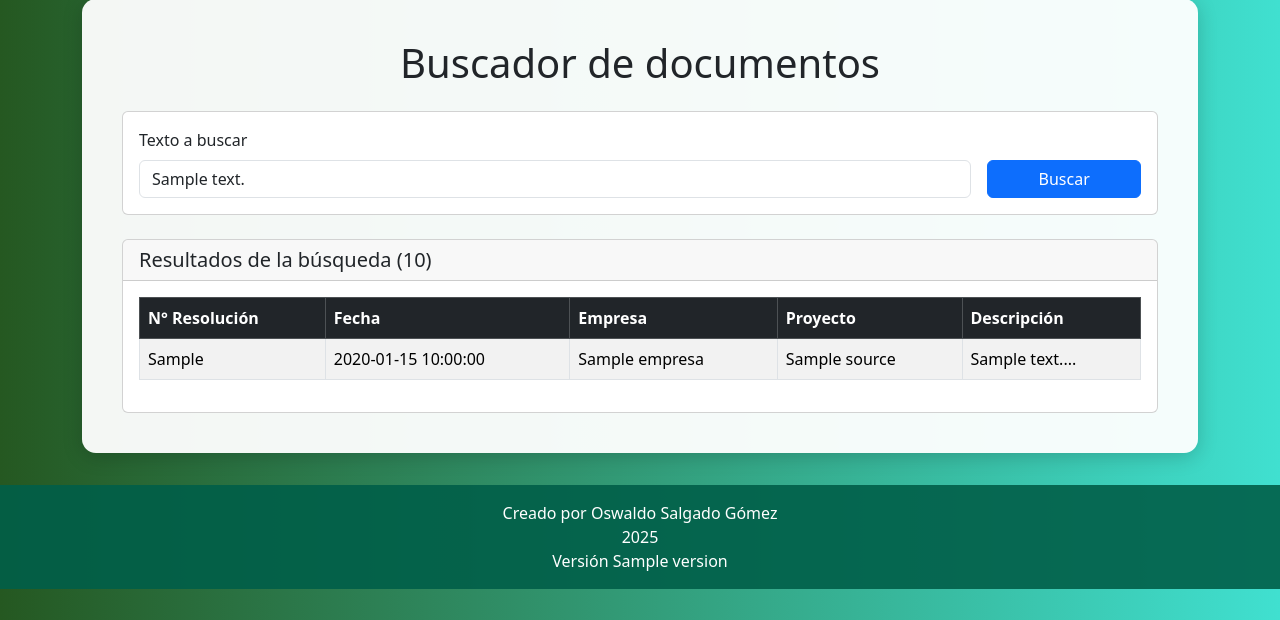
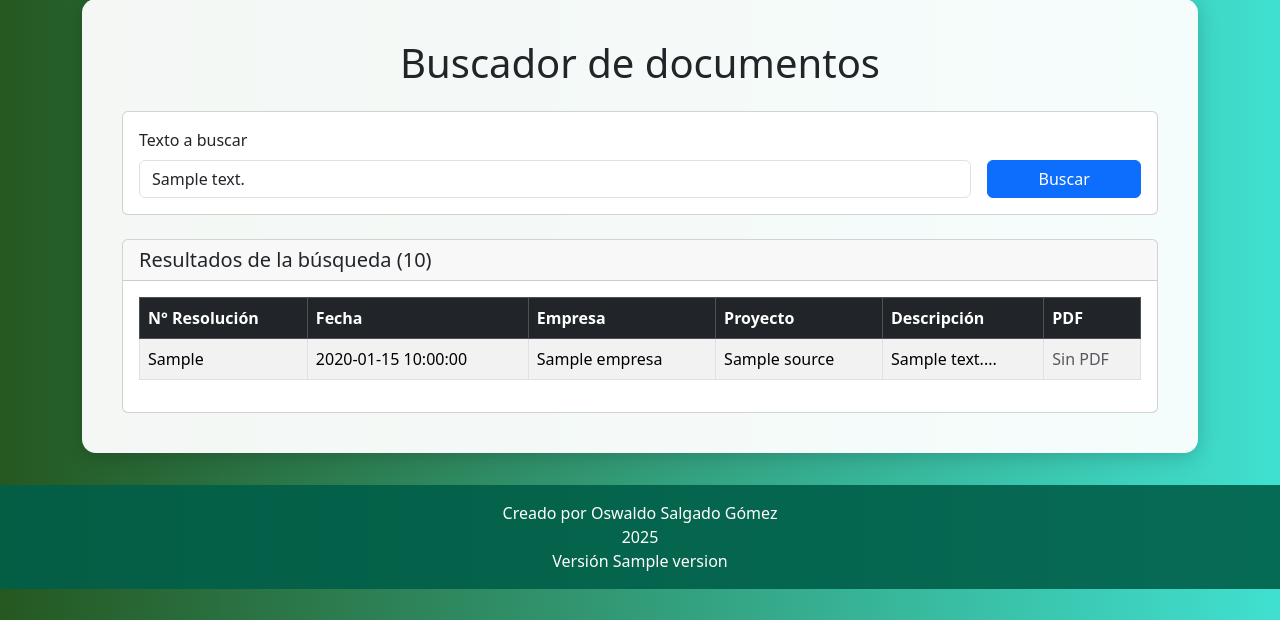
Before and after one commit to oswalsalgomez/Big_Data, a Flask app: template Proyecto_final/templates/buscador.html in a window 1280 px wide. Shown: the part 105-725 px from the top of the page. Run offline with Flask 3, Linux system fonts and the light colour scheme; the template is opened without the code that fills it: most values are stand-ins (such as "Sample title", 1, 10 or a date in 2020); parts of the project's set-up code (start-up, migrations or seed data) failed here and were passed over.

Commit message:
se ajusta para boton ver pdfs

```diff
--- a/Proyecto_final/templates/buscador.html
+++ b/Proyecto_final/templates/buscador.html
@@ -48,6 +48,7 @@
     <div class="card-header">
         <h5 class="mb-0">Resultados de la búsqueda ({{ total }})</h5>
     </div>
+
     <div class="card-body">
         <div class="table-responsive">
             <table class="table table-striped table-bordered">
@@ -58,8 +59,10 @@
                         <th>Empresa</th>
                         <th>Proyecto</th>
                         <th>Descripción</th>
+                        <th>PDF</th>
                     </tr>
                 </thead>
+
                 <tbody>
                 {% for hit in resultados %}
                     {% set doc = hit['_source'] %}
@@ -69,6 +72,20 @@
                         <td>{{ doc.get('empresa', '') }}</td>
                         <td>{{ doc.get('nombre_proyecto', '') }}</td>
                         <td>{{ doc.get('descripcion', doc.get('texto_completo', ''))[:200] }}...</td>
+
+                        <!-- COLUMNA PDF -->
+                        <td>
+                            {% if doc.get('file_name') %}
+                                <a href="{{ url_for('static', filename='pdfs_anla/' ~ doc.get('file_name')) }}"
+                                   target="_blank"
+                                   class="btn btn-sm btn-outline-primary">
+                                    Ver PDF
+                                </a>
+                            {% else %}
+                                <span class="text-muted">Sin PDF</span>
+                            {% endif %}
+                        </td>
+
                     </tr>
                 {% endfor %}
                 </tbody>
```
Lines whose indentation alone changed are shown as unchanged.
